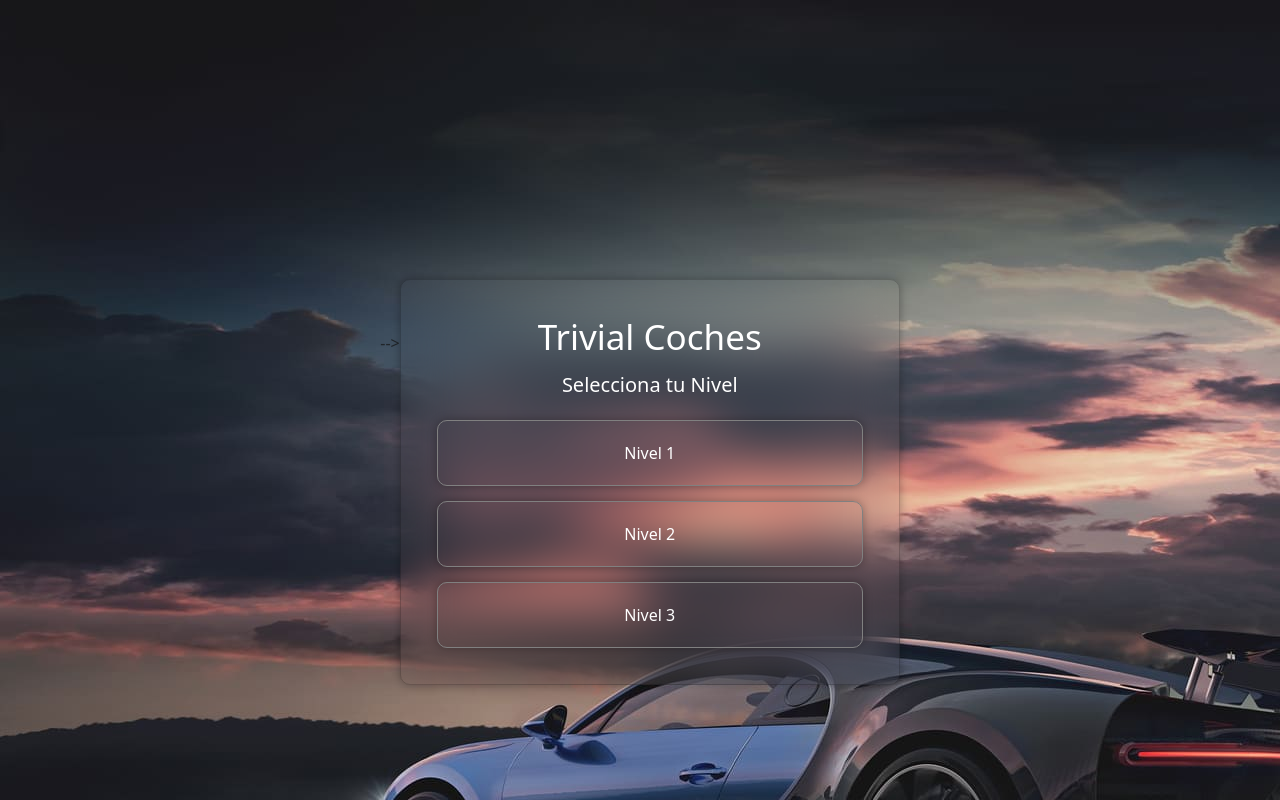
After one commit to forjoa/trivial, a PHP site: page /home.html in a window 1280 px wide. The commit adds this page. Run offline with PHP 8.4, Linux system fonts and the light colour scheme.

Commit message:
Home finiquitao

```diff
--- /dev/null
+++ b/home.html
@@ -0,0 +1,50 @@
+<!DOCTYPE html>
+<html lang="en">
+
+<head>
+    <meta charset="UTF-8">
+    <meta name="viewport" content="width=device-width, initial-scale=1.0">
+    <title>Trivial | Home</title>
+    <link href="https://cdn.jsdelivr.net/npm/bootstrap@5.3.2/dist/css/bootstrap.min.css" rel="stylesheet"
+        integrity="sha384-T3c6CoIi6uLrA9TneNEoa7RxnatzjcDSCmG1MXxSR1GAsXEV/Dwwykc2MPK8M2HN" crossorigin="anonymous">
+    <link rel="stylesheet" href="./styles/style.css">
+    <link rel="stylesheet" href="./styles/normalize.css">
+    <style>
+        a {
+            text-decoration: none;
+        }
+
+        h5 {
+            color: rgb(255, 255, 255);
+        }
+        a{
+            border: 1px solid grey;
+            border-radius: 10px;
+            background-color: transparent;
+            box-shadow: 0 0 10px rgba(0, 0, 0, 0.3);
+            padding: 20px;
+            color: rgb(255, 255, 255);
+
+        }
+        .card{
+            margin-top: 25%;
+        }
+    </style>
+</head>
+
+<body>
+    <div class="container d-flex justify-content-center align-items-center h-100">
+        -->
+        <div class="card bg-opacity">
+            <div class="card-body text-center">
+                <h2>Trivial Coches</h2>
+                <h5 class="selectLevelText">Selecciona tu Nivel</h5>
+                <a href="index.php" class="levels">Nivel 1</a>
+                <a href="level2.php" class="levels">Nivel 2</a>
+                <a href="level3.php" class="levels">Nivel 3</a>
+            </div>
+        </div>
+    </div>
+</body>
+
+</html>
--- a/styles/style.css
+++ b/styles/style.css
@@ -20,6 +20,10 @@ body {
     display: flex;
     flex-direction: column;
     gap: 15px;
+}
+
+.selectLevelText {
+    color: rgb(255, 255, 255) !important;
 }
 
 h2,
```
